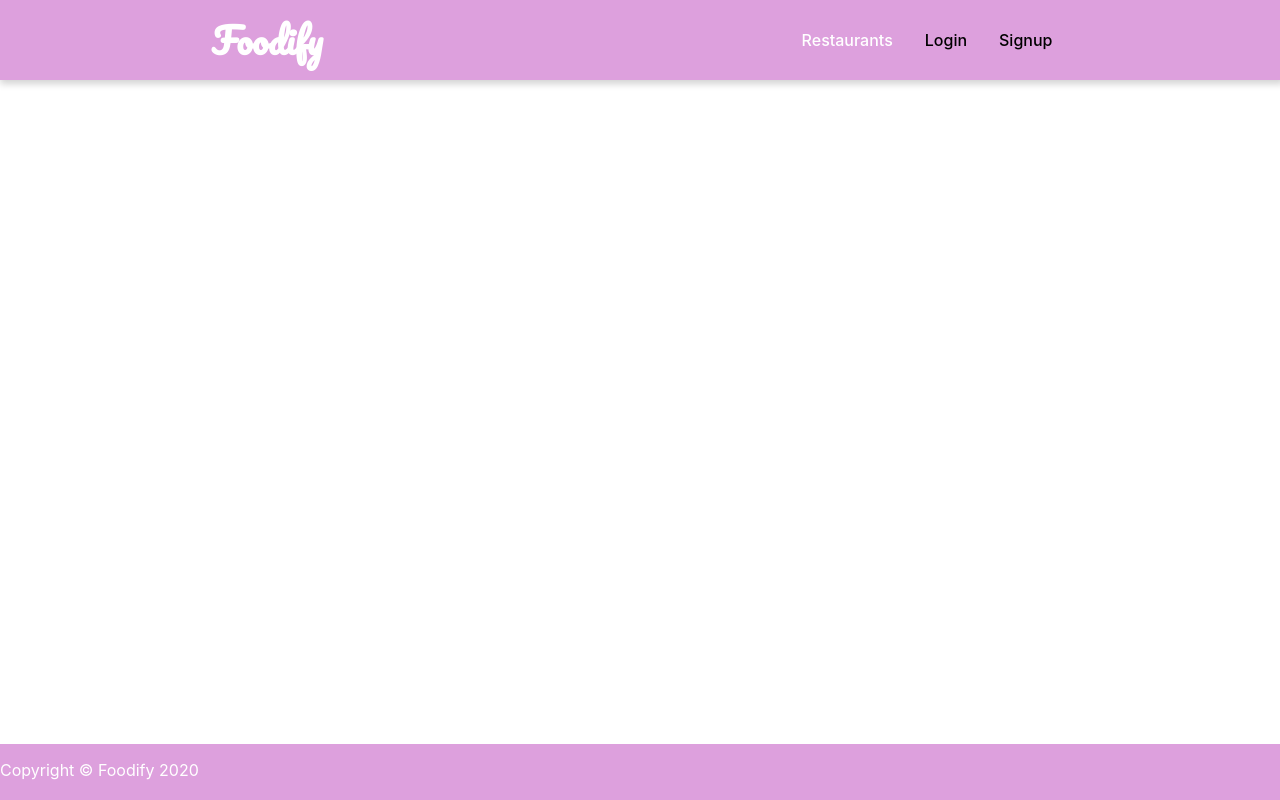
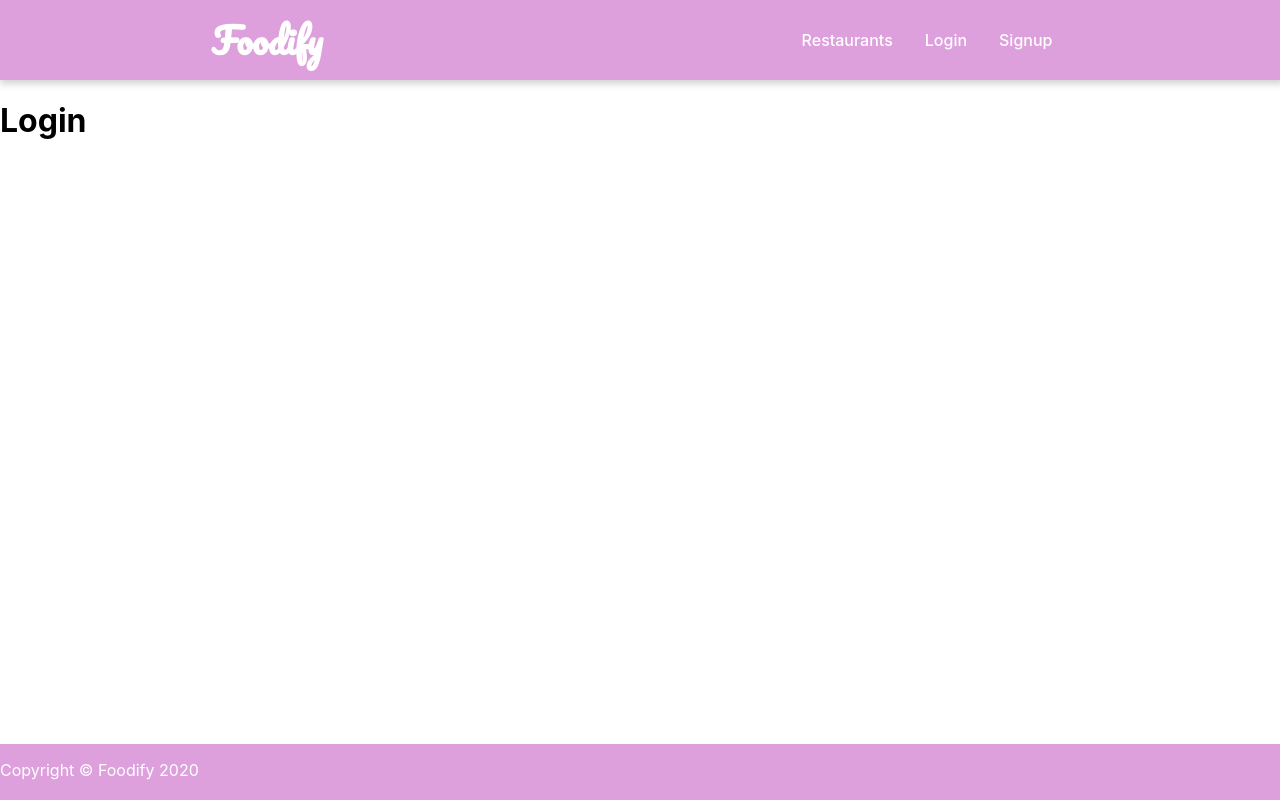
Before and after one commit to Frank-Rauen/foodify, a React (Create React App) app: page /login in a window 1280 px wide. Built offline with nearby package versions, Linux system fonts and the light colour scheme.

Commit message:
adds signup and login routes

```diff
--- a/src/App.js
+++ b/src/App.js
@@ -10,6 +10,8 @@
 //Page Components
 import Home from './pages/Home/Home';
 import Restaurants from './pages/Restaurants/Restaurants';
+import Login from './pages/Login/Login';
+import Signup from './pages/Signup/Signup'
 
 function App() {
   return (
@@ -24,6 +26,12 @@
         <Route exact path='/restaurants' render={props => (
           <Restaurants />
         )} />
+        <Route exact path='/login' render={props => (
+          <Login />
+        )} />
+        <Route exact path='/signup' render={props =>(
+          <Signup />
+        )} />
       </Switch>
     </div>
     <Footer />
--- a/src/components/Navbar/Navbar.jsx
+++ b/src/components/Navbar/Navbar.jsx
@@ -7,9 +7,9 @@
         <nav className={styles.navbar}>
             <Link to='/'><h1>Foodify</h1></Link>
             <ul>
-                <Link to='/restaurants'><li>Restaurants</li></Link>
-                <li>Login</li>
-                <li>Signup</li>
+                <li><Link to='/restaurants'>Restaurants</Link></li>
+                <li><Link to='/login'>Login</Link></li>
+                <li><Link to= '/signup'>Signup</Link></li>
 
             </ul>
         </nav>
--- /dev/null
+++ b/src/pages/Login/Login.jsx
@@ -0,0 +1,12 @@
+import React from 'react';
+import styles from './Login.module.css';
+
+const Login = (props => {
+    return (
+        <main>
+            <h1>Login</h1>
+        </main>
+    )
+});
+
+export default Login;
--- /dev/null
+++ b/src/pages/Signup/Signup.jsx
@@ -0,0 +1,12 @@
+import React from 'react';
+import styles from './Signup.module.css';
+
+const Signup = (props => {
+    return(
+    <main>
+        <h1>Signup</h1>
+    </main>
+    )
+});
+
+export default Signup;
```
Also changed, not shown: src/pages/Login/Login.module.css (added), src/pages/Signup/Signup.module.css (added).
